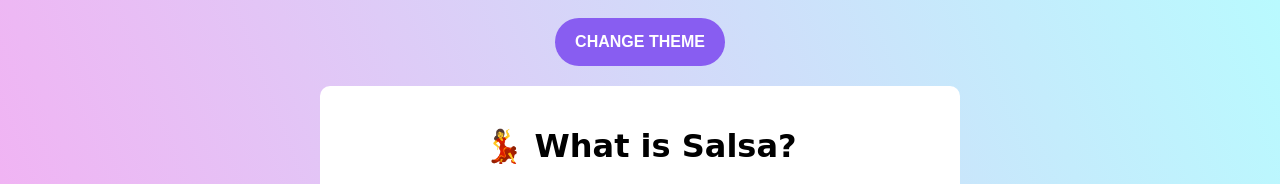
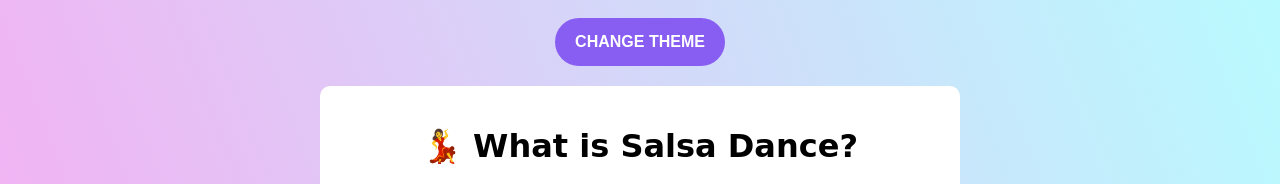
Before and after one commit to marianagdeveloper/blog-salsa-dance, a plain HTML site: page index.html in a window 1280 px wide. Shown: the part 212-396 px from the top of the page. Drawn offline with Linux system fonts and the light colour scheme.

Commit message:
update title

```diff
--- a/index.html
+++ b/index.html
@@ -163,7 +163,7 @@
     </a>
     <button class="theme-button">Change theme</button>
     <div class="container">
-      <h1>💃 What is Salsa?</h1>
+      <h1>💃 What is Salsa Dance?</h1>
       <h2>My favorite type of dance</h2>
       <a href="https://en.wikipedia.org/wiki/Salsa_(dance)" target="_blank">
         <img
```
